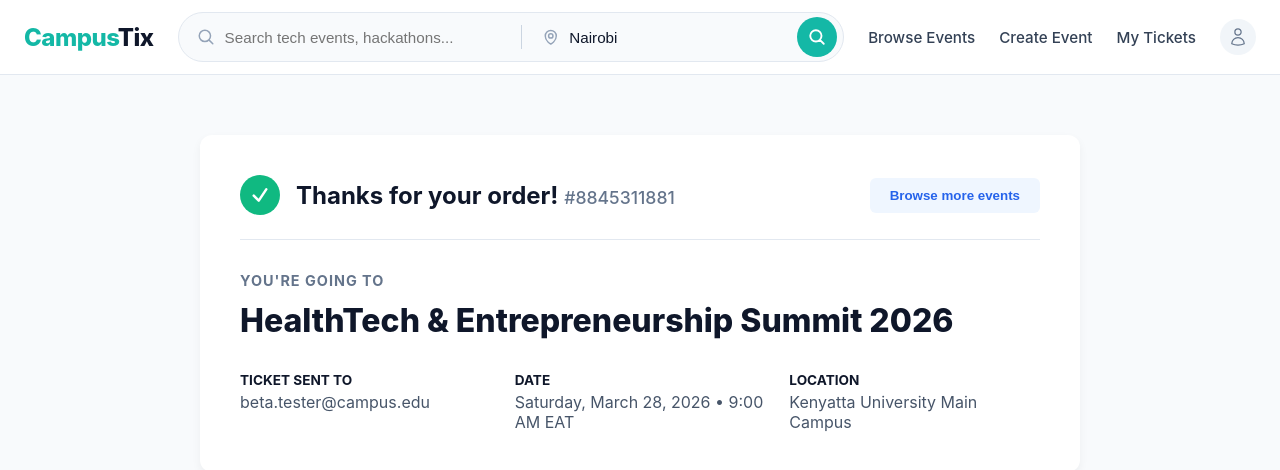
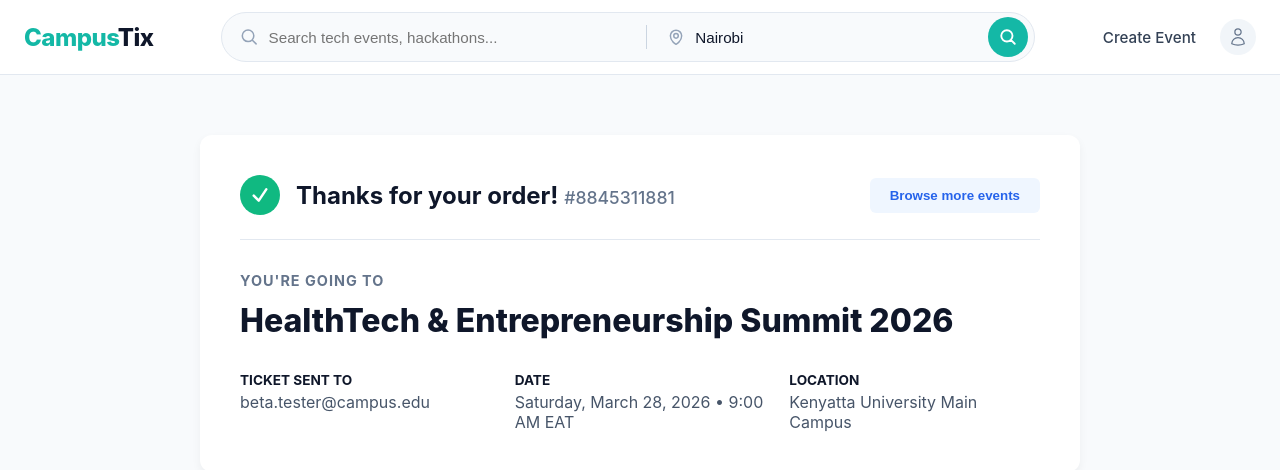
Before and after one commit to Jack-khalif/eventify, a React (Vite) app in the folder frontend/: page /confirmation/1 in a window 1280 px wide. Shown: the top 470 px of the page. Built offline with nearby package versions, Linux system fonts and the light colour scheme.

Commit message:
serlizaing data

```diff
--- a/frontend/src/App.tsx
+++ b/frontend/src/App.tsx
@@ -4,6 +4,7 @@ import Events from "./pages/Events";
 import Checkout from "./pages/Checkout";
 import Confirmation from "./pages/Confirmation";
 import ScrollToTop from "./components/ScrollToTop";
+import CreateEvent from "./pages/CreateEvent";
 
 
 import Home from "./pages/Home";
@@ -21,7 +22,7 @@ function App() {
           <Route path="/event/:id" element={<EventDetails />} />
           <Route path="/events" element={<Events />} />
           <Route path="/checkout/:id" element={<Checkout />} />
-
+          <Route path="/create-event" element={<CreateEvent />} />
 
           <Route path="/confirmation/:id" element={<Confirmation />} />
           {/* Future pages will be added here */}
--- a/frontend/src/components/Navbar.tsx
+++ b/frontend/src/components/Navbar.tsx
@@ -100,9 +100,9 @@ export default function Navbar() {
 
         {/* 3. NAVIGATION LINKS */}
         <div style={{ display: "flex", alignItems: "center", gap: "24px" }}>
-          <span style={{ fontSize: "0.95rem", fontWeight: "500", color: "#334155", cursor: "pointer" }}>Browse Events</span>
-          <span style={{ fontSize: "0.95rem", fontWeight: "500", color: "#334155", cursor: "pointer" }}>Create Event</span>
-          <span style={{ fontSize: "0.95rem", fontWeight: "500", color: "#334155", cursor: "pointer" }}>My Tickets</span>
+           <Link to="/create-event" style={{ fontSize: "0.95rem", fontWeight: "500", color: "#334155", textDecoration: "none" }}>
+                  Create Event
+                </Link>
 
           {/* Sign In / Profile Button */}
           <div style={{ display: "flex", alignItems: "center", gap: "8px", cursor: "pointer" }}>
```
